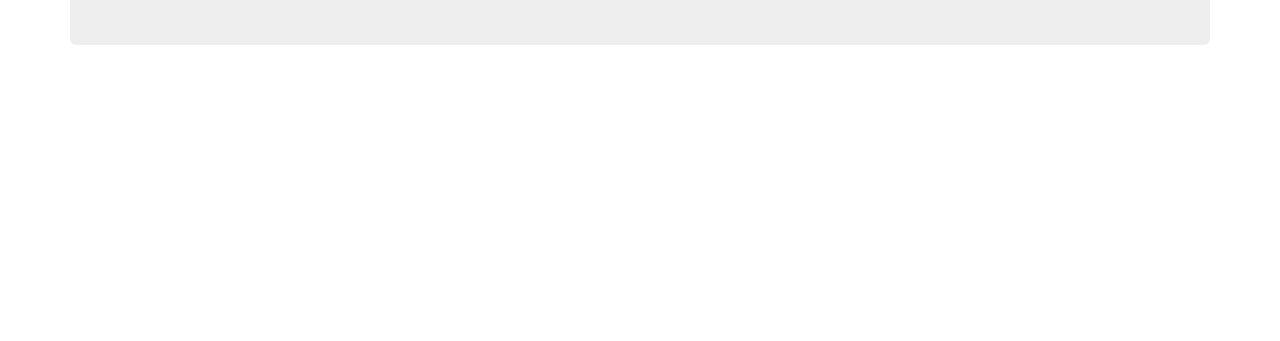
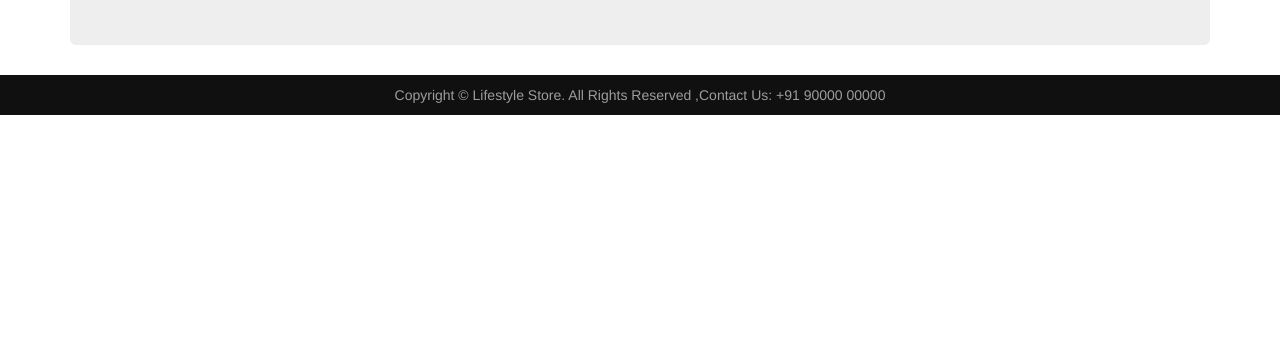
Before and after one commit to Ratna04priya/Shopping-Website, a website: page cart.html in a window 1280 px wide. Shown: the part 459-800 px from the top of the page. Drawn offline with Linux system fonts and the light colour scheme; files whose address does not match are found by name.

Commit message:
Update cart.html

```diff
--- a/cart.html
+++ b/cart.html
@@ -72,6 +72,13 @@ and open the template in the editor.
             </div>
         </div>
     </center>
+         <footer>
+            <div class="container">
+                <center>
+                    Copyright © Lifestyle Store. All Rights Reserved ,Contact Us: +91 90000 00000
+                </center>
+            </div>
+        </footer>
 
 </body>
 </html>
```
